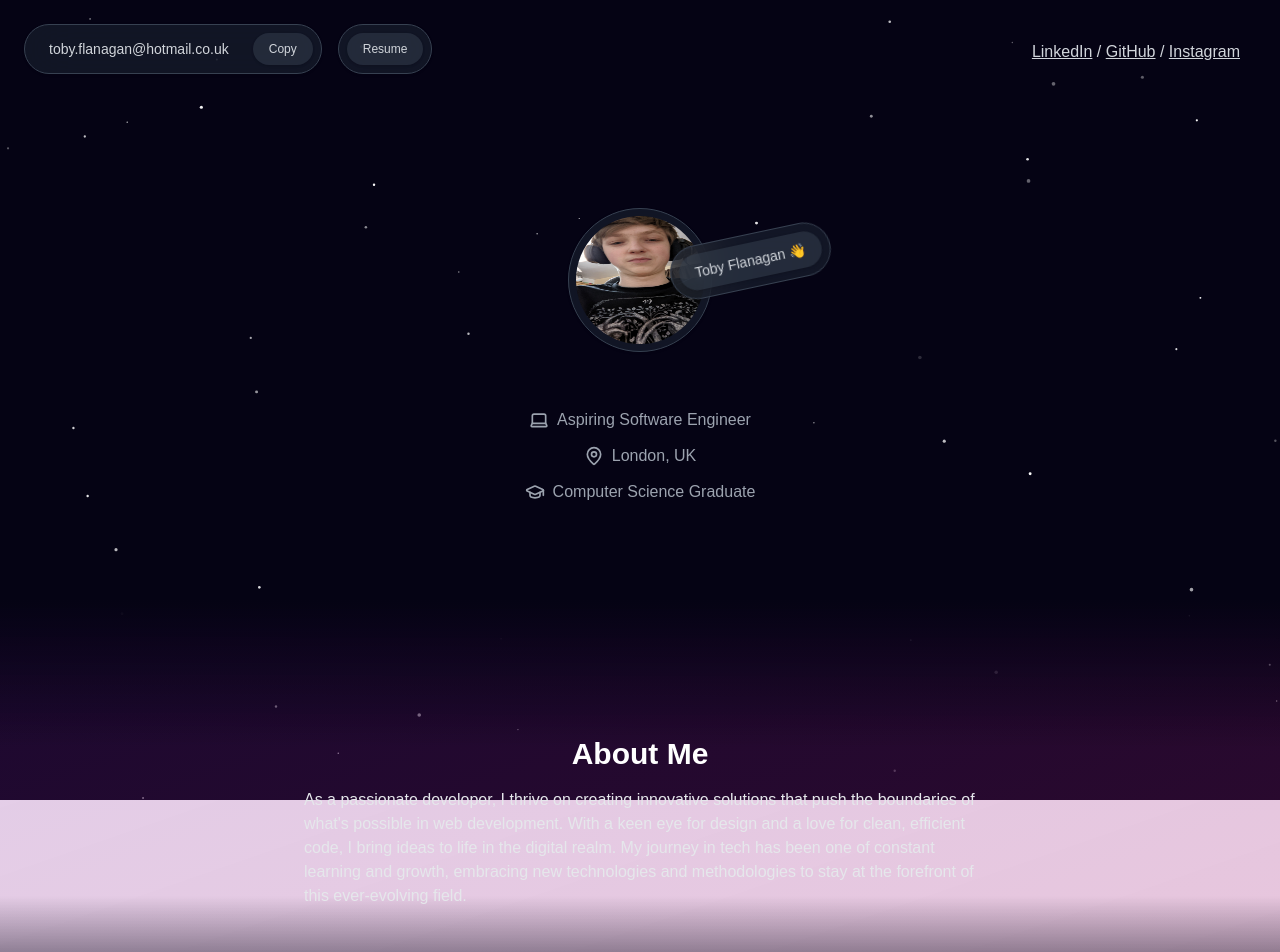
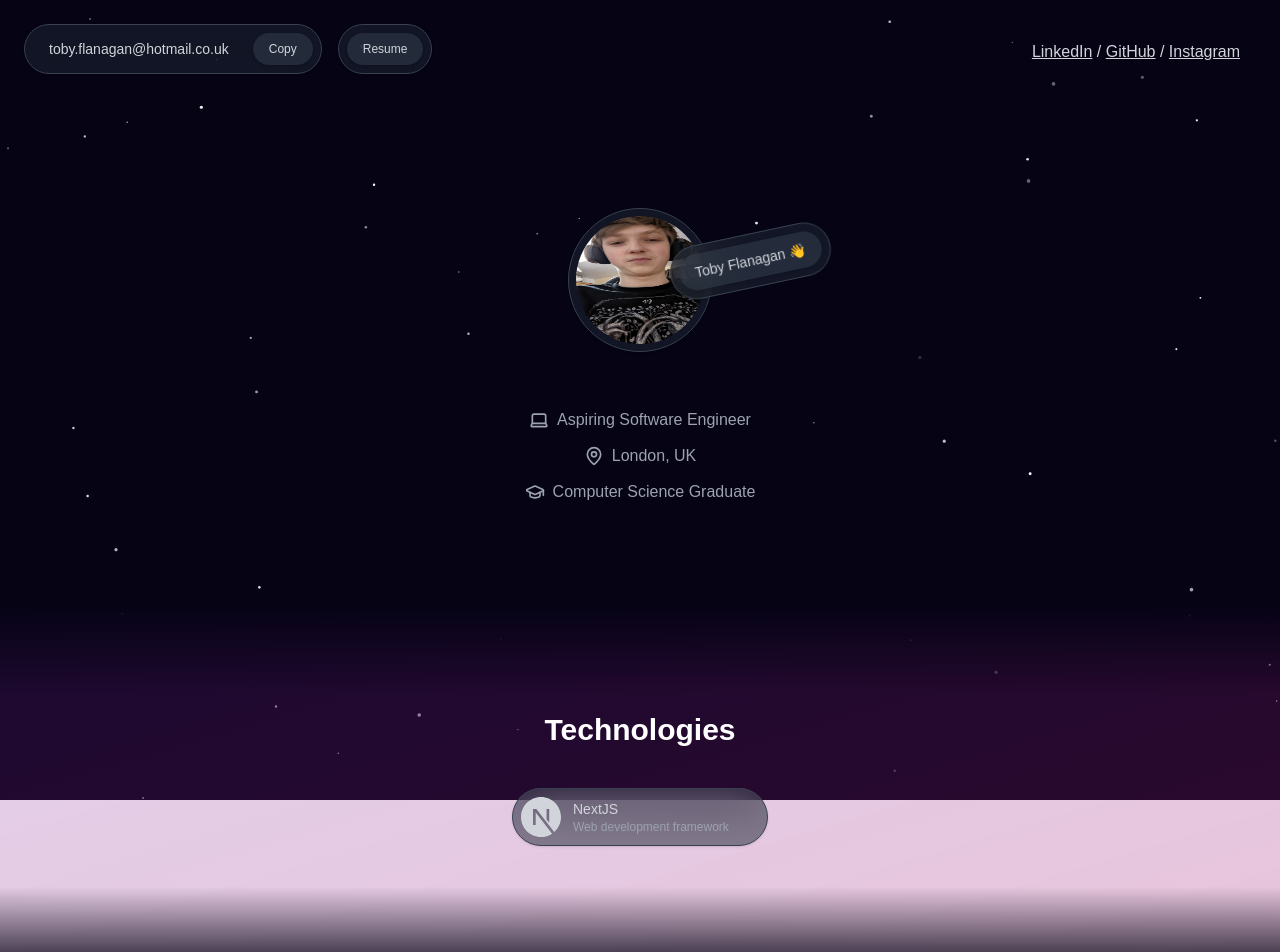
Before and after one commit to TobyFlan/next-website, a Next.js app: page / in a window 1280 px wide. Shown: the top 952 px of the page. Built offline with nearby package versions, Linux system fonts and the light colour scheme.

Commit message:
technology cards

```diff
--- a/package.json
+++ b/package.json
@@ -19,6 +19,7 @@
     "react": "^19.0.0",
     "react-dom": "^19.0.0",
     "react-hot-toast": "^2.4.1",
+    "react-icons": "^5.4.0",
     "tailwind-merge": "^2.6.0",
     "tailwindcss-animate": "^1.0.7"
   },
--- a/src/components/AboutSection.tsx
+++ b/src/components/AboutSection.tsx
@@ -2,6 +2,9 @@
 
 import { useEffect, useState } from 'react';
 import { Card, CardContent } from "./ui/card";
+import Image from 'next/image';
+
+import { SiNextdotjs } from 'react-icons/si';
 
 export default function AboutSection() {
   const [isVisible, setIsVisible] = useState(false);
@@ -14,16 +17,16 @@ export default function AboutSection() {
     <div className="relative overflow-hidden">
       <section className={`py-16 transition-opacity duration-1000 ease-in-out ${isVisible ? 'opacity-100' : 'opacity-0'}`}>
         <div className="absolute inset-0 bg-gradient-to-br from-indigo-900/30 via-purple-800/20 to-pink-700/30 animate-gradient"></div>
-        <div className="absolute top-0 left-0 right-0 h-2/3 bg-gradient-to-t from-transparent via-transparent to-[#050314]"></div>
-        <div className="absolute bottom-0 left-0 right-0 h-2/3 bg-gradient-to-b from-transparent via-transparent to-[#050314]"></div>
+        <div className="absolute top-0 left-0 right-0 h-1/2 bg-gradient-to-t from-transparent via-transparent to-[#050314]"></div>
+        <div className="absolute bottom-0 left-0 right-0 h-1/2 bg-gradient-to-b from-transparent via-transparent to-[#050314]"></div>
         <div className="container mx-auto px-4 relative z-10 justify-center flex flex-col items-center">
           <br></br>
           <br></br>
+          <h2 className="text-3xl font-bold mb-4 text-white">Technologies</h2>
           <br></br>
-          <h2 className="text-3xl font-bold mb-4 text-white">About Me</h2>
-          <p className="text-gray-200 max-w-2xl">
-            As a passionate developer, I thrive on creating innovative solutions that push the boundaries of what's possible in web development. With a keen eye for design and a love for clean, efficient code, I bring ideas to life in the digital realm. My journey in tech has been one of constant learning and growth, embracing new technologies and methodologies to stay at the forefront of this ever-evolving field.
-          </p>
+
+          <TechnologyItem name={"NextJS"} logo={SiNextdotjs} description={"Web development framework"} />
+
           <br></br>
           <br></br>
           <br></br>
@@ -32,3 +35,26 @@ export default function AboutSection() {
     </div>
   );
 }
+
+
+function TechnologyItem({ name, logo: Logo, description }: { name: string, logo: React.ComponentType<{ size: number; className: string }>, description: string }) {
+
+
+  return(
+    <Card className="bg-gray-800/50 border-gray-700 rounded-full overflow-hidden backdrop-blur-xl transition-all duration-300 hover:bg-gray-700/60 hover:scale-105 w-64">
+      <CardContent className="p-2">
+        <div className="flex items-center space-x-3">
+          <div className="flex-shrink-0">
+            <Logo size={40} className="text-gray-300"/>
+          </div>
+          <div className="flex flex-col justify-center overflow-hidden">
+            <h3 className="text-sm font-medium text-gray-300 truncate">{name}</h3>
+            <p className="text-xs text-gray-400 truncate">{description}</p>
+          </div>
+        </div>
+      </CardContent>
+    </Card>
+  )
+
+
+}
```
Also changed, not shown: 1 other file (tests, documents, lock files or other folders).
